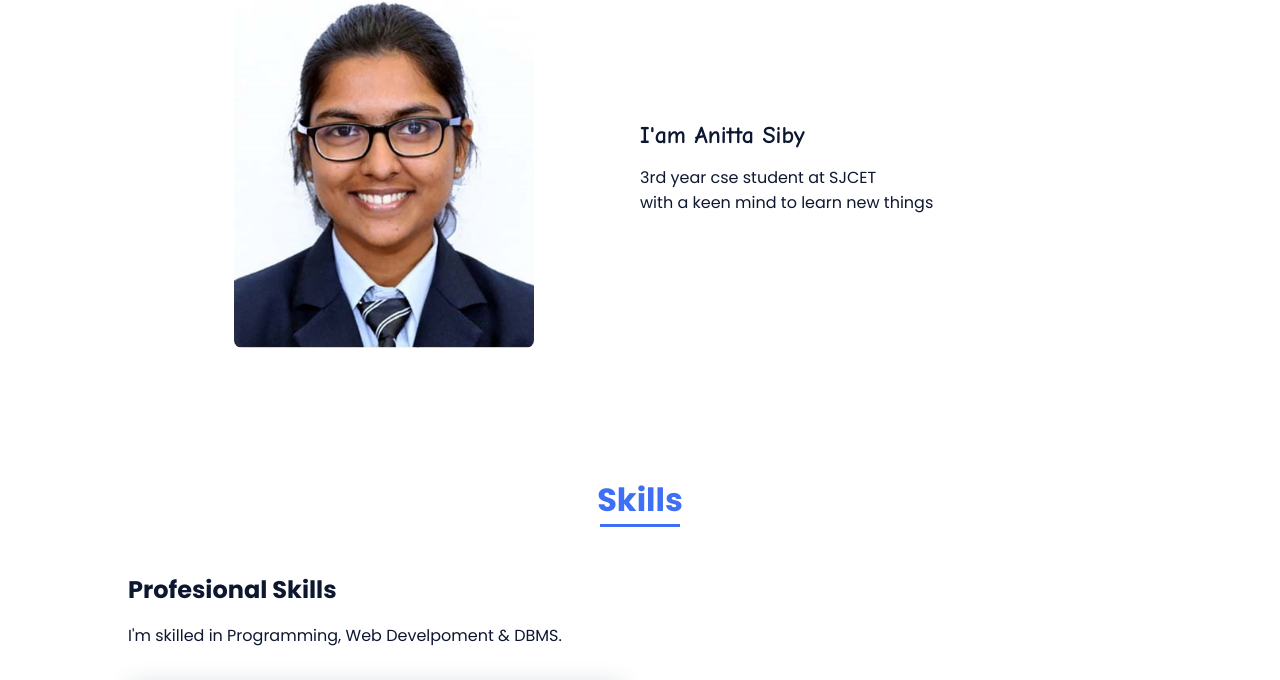
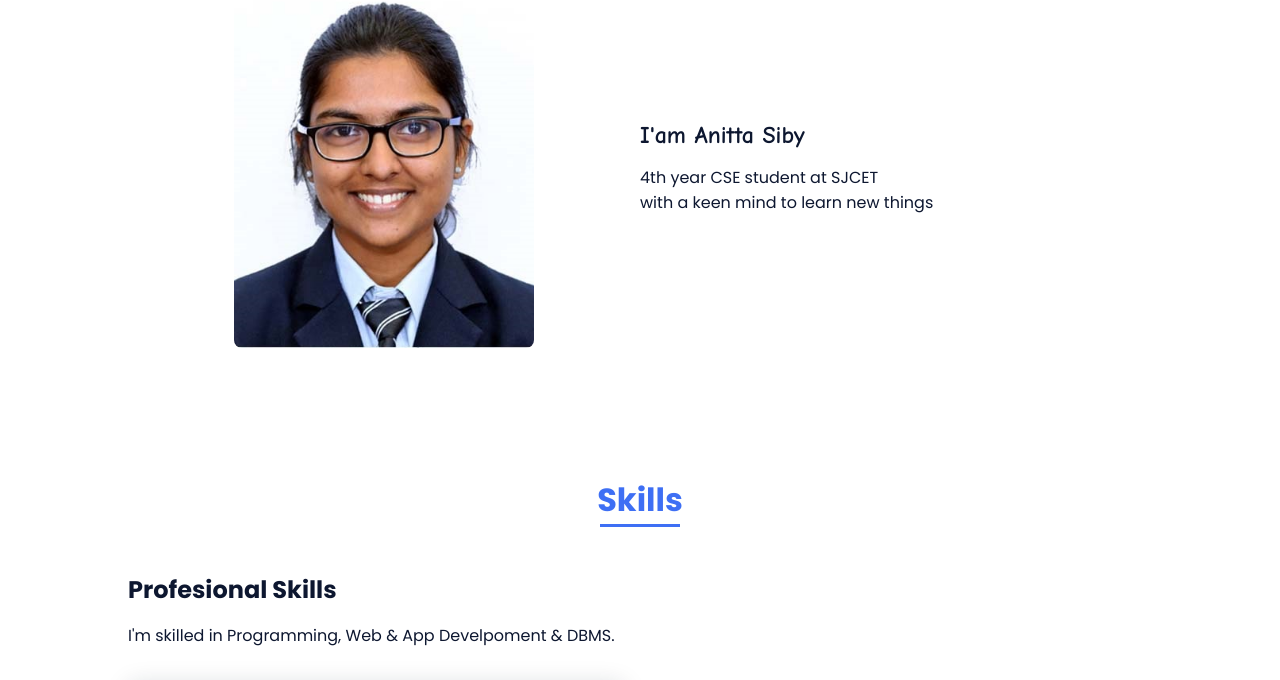
Before and after one commit to tinkerness/webdev-sampleportfolio, a plain HTML site: page index.html in a window 1280 px wide. Shown: the part 861-1541 px from the top of the page. Drawn offline with nearby package versions, Linux system fonts and the light colour scheme; no server answers.

Commit message:
Update index.html

```diff
--- a/index.html
+++ b/index.html
@@ -75,7 +75,7 @@
                     <div>
                         <h2 style="font-family:Lucida Calligraphy,Comic Sans MS,Lucida Console;"  class="about__subtitle">I'am Anitta Siby</h2>
                         <p class="about__text">
-                            3rd year cse student at SJCET<br>
+                            4th year CSE student at SJCET<br>
                             with a keen mind to learn new things
 
                         </p>
@@ -90,7 +90,7 @@
                 <div class="skills__container bd-grid">
                     <div>
                         <h2 class="skills__subtitle">Profesional Skills</h2>
-                        <p class="skills__text">I'm skilled in Programming, Web Develpoment & DBMS.</p>
+                        <p class="skills__text">I'm skilled in Programming, Web & App Develpoment & DBMS.</p>
                         <div class="skills__data">
                             <div class="skills__names">
                                 <i class='bx bxl-html5 skills__icon'></i>
```
